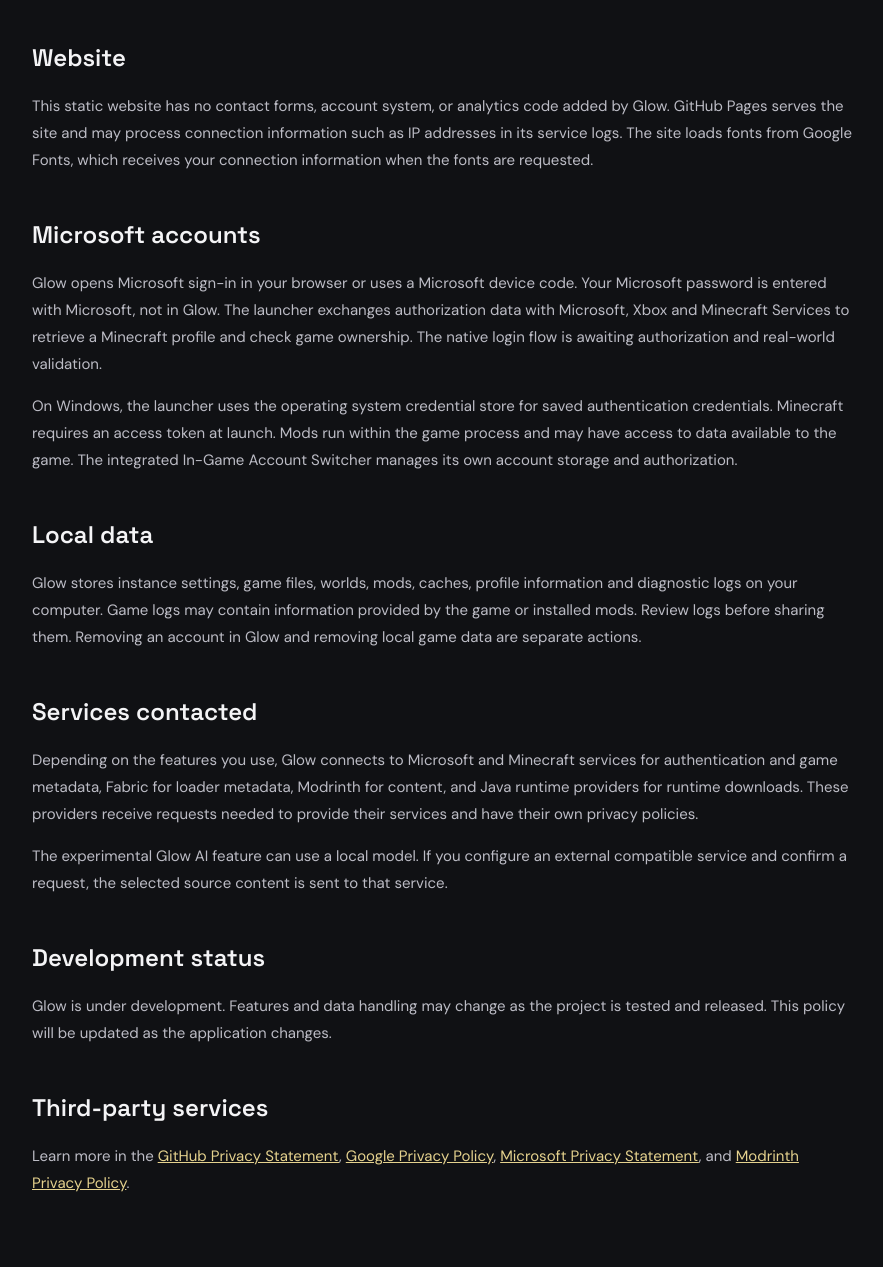
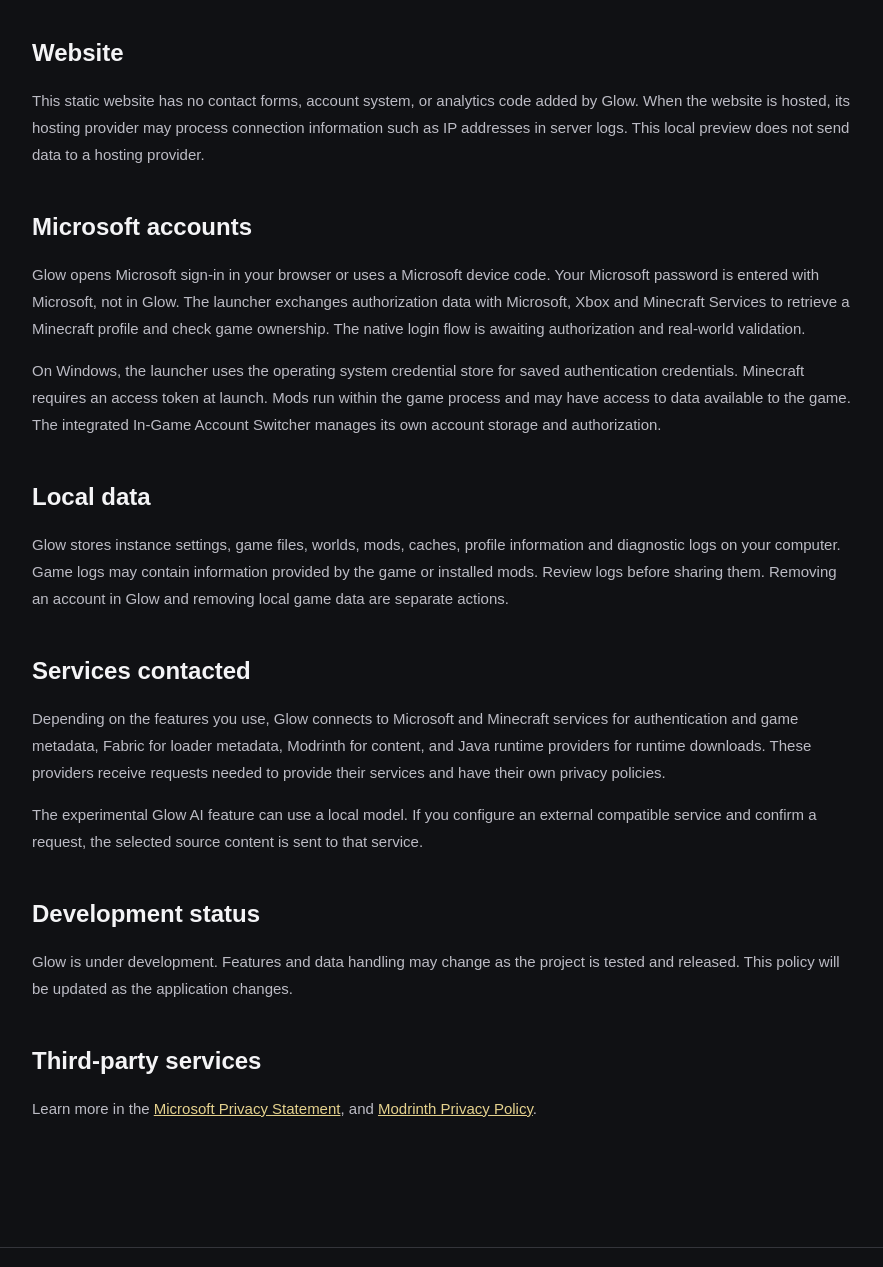
Before and after one commit to K0ssh1q/glow-website, a plain HTML site: page privacy.html in a window 1280 px wide. Shown: the part 393-1660 px from the top of the page, without its empty margins (198-1081 px from the left). Drawn offline with Linux system fonts and the light colour scheme.

Commit message:
Publish approved Glow website

```diff
--- a/privacy.html
+++ b/privacy.html
@@ -1,12 +1,12 @@
 <!doctype html>
 <html lang="en">
-<head><meta charset="utf-8"><meta name="viewport" content="width=device-width,initial-scale=1"><meta name="theme-color" content="#101114"><meta name="description" content="Privacy information for Glow Launcher."><title>Privacy — Glow Launcher</title><link rel="icon" href="assets/favicon.ico"><link rel="preconnect" href="https://fonts.googleapis.com"><link rel="preconnect" href="https://fonts.gstatic.com" crossorigin><link href="https://fonts.googleapis.com/css2?family=DM+Sans:wght@400;500;600;700&family=Space+Grotesk:wght@500;600;700&display=swap" rel="stylesheet"><link rel="stylesheet" href="style.css"></head>
+<head><meta charset="utf-8"><meta name="viewport" content="width=device-width,initial-scale=1"><meta name="theme-color" content="#101114"><meta name="description" content="Privacy information for Glow Launcher."><title>Privacy — Glow Launcher</title><link rel="icon" href="assets/favicon.ico"><link rel="stylesheet" href="style.css"></head>
 <body><header class="top"><a class="brand" href="./"><span class="star">✦</span> GLOW <small>LAUNCHER</small></a><nav aria-label="Main navigation"><a href="./#features">Features</a><a href="./#status">Development</a><a href="privacy.html" aria-current="page">Privacy</a></nav><a class="nav-cta" href="./">Back to home <span>↗</span></a></header>
 <main class="legal wrap"><span class="kicker">GLOW LAUNCHER</span><h1>Privacy policy<span class="dot">.</span></h1><p class="legal-lead">This policy describes the current development version of Glow Launcher and this website. Glow is an independent project.</p>
-<h2>Website</h2><p>This static website has no contact forms, account system, or analytics code added by Glow. GitHub Pages serves the site and may process connection information such as IP addresses in its service logs. The site loads fonts from Google Fonts, which receives your connection information when the fonts are requested.</p>
+<h2>Website</h2><p>This static website has no contact forms, account system, or analytics code added by Glow. When the website is hosted, its hosting provider may process connection information such as IP addresses in server logs. This local preview does not send data to a hosting provider.</p>
 <h2>Microsoft accounts</h2><p>Glow opens Microsoft sign-in in your browser or uses a Microsoft device code. Your Microsoft password is entered with Microsoft, not in Glow. The launcher exchanges authorization data with Microsoft, Xbox and Minecraft Services to retrieve a Minecraft profile and check game ownership. The native login flow is awaiting authorization and real-world validation.</p><p>On Windows, the launcher uses the operating system credential store for saved authentication credentials. Minecraft requires an access token at launch. Mods run within the game process and may have access to data available to the game. The integrated In-Game Account Switcher manages its own account storage and authorization.</p>
 <h2>Local data</h2><p>Glow stores instance settings, game files, worlds, mods, caches, profile information and diagnostic logs on your computer. Game logs may contain information provided by the game or installed mods. Review logs before sharing them. Removing an account in Glow and removing local game data are separate actions.</p>
 <h2>Services contacted</h2><p>Depending on the features you use, Glow connects to Microsoft and Minecraft services for authentication and game metadata, Fabric for loader metadata, Modrinth for content, and Java runtime providers for runtime downloads. These providers receive requests needed to provide their services and have their own privacy policies.</p><p>The experimental Glow AI feature can use a local model. If you configure an external compatible service and confirm a request, the selected source content is sent to that service.</p>
 <h2>Development status</h2><p>Glow is under development. Features and data handling may change as the project is tested and released. This policy will be updated as the application changes.</p>
-<h2>Third-party services</h2><p>Learn more in the <a href="https://docs.github.com/en/site-policy/privacy-policies/github-general-privacy-statement">GitHub Privacy Statement</a>, <a href="https://policies.google.com/privacy">Google Privacy Policy</a>, <a href="https://privacy.microsoft.com/privacystatement">Microsoft Privacy Statement</a>, and <a href="https://modrinth.com/legal/privacy">Modrinth Privacy Policy</a>.</p>
+<h2>Third-party services</h2><p>Learn more in the <a href="https://privacy.microsoft.com/privacystatement">Microsoft Privacy Statement</a>, and <a href="https://modrinth.com/legal/privacy">Modrinth Privacy Policy</a>.</p>
 </main><footer class="wrap"><div><a class="brand" href="./"><span class="star">✦</span> GLOW <small>LAUNCHER</small></a></div><div class="footer-right"><a href="./">Home ↗</a><p>Not an official Minecraft product. Not approved by or associated with Mojang or Microsoft.</p></div></footer></body></html>
```
